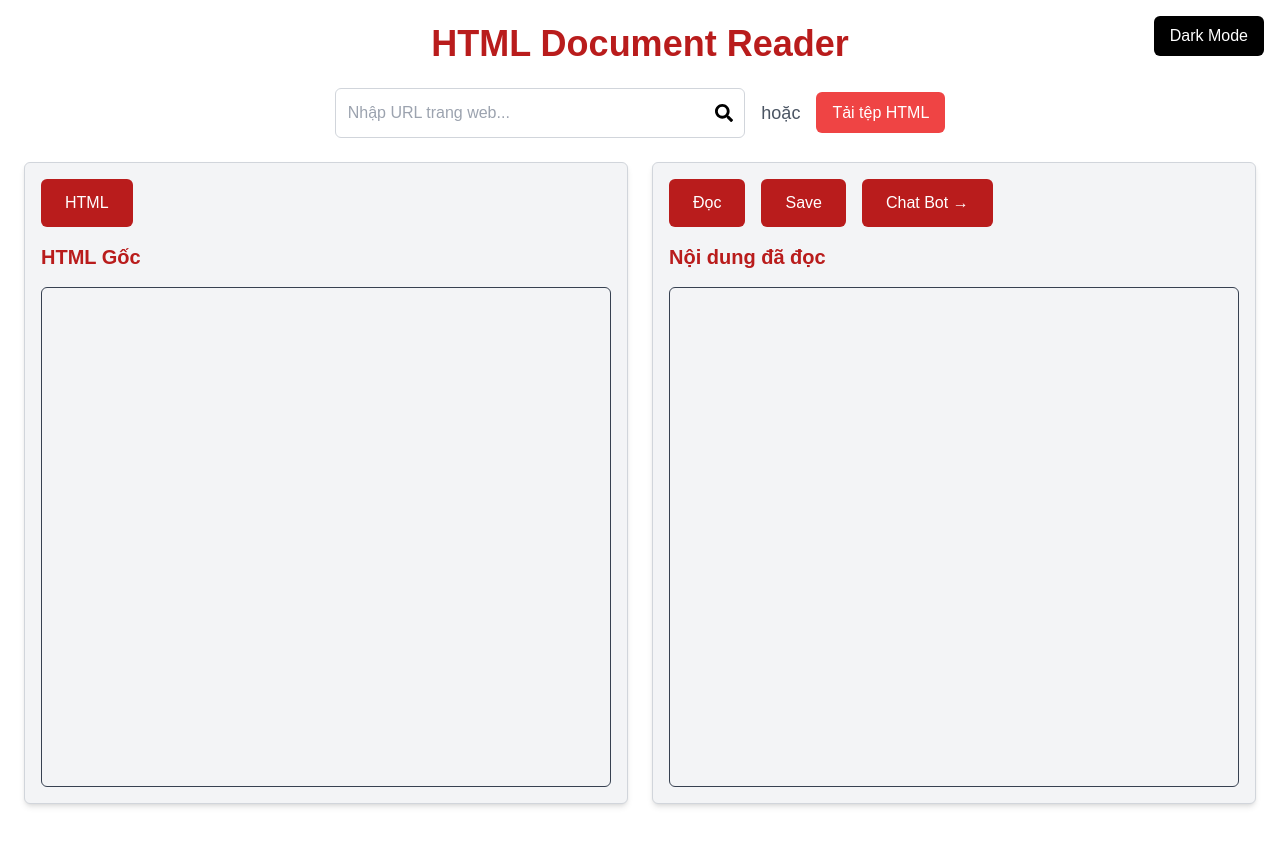
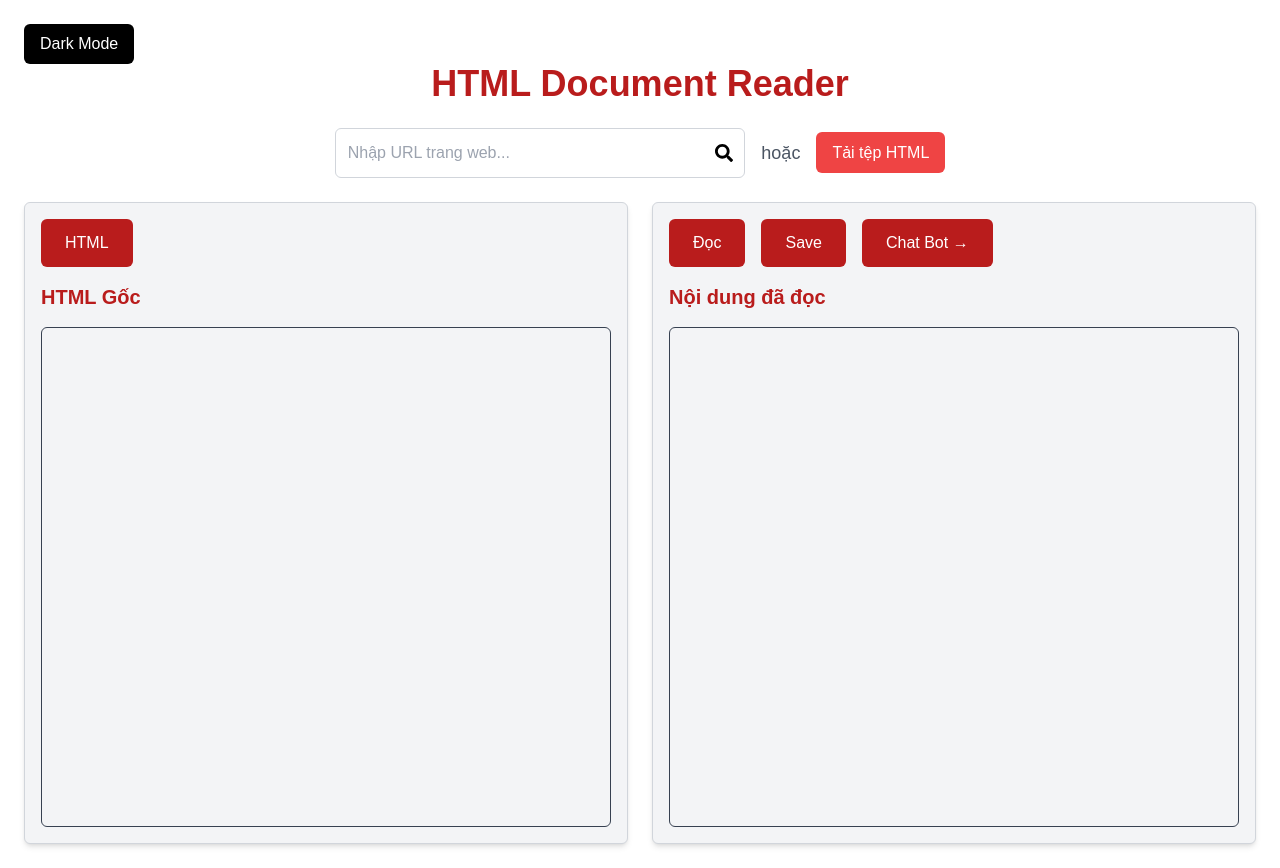
Before and after one commit to dinhtanloc/Scrawler-Web-data-using-DSA-Algorithm, a Next.js app in the folder frontend/: page / in a window 1280 px wide. Before the commit the page ends 828 px from the top, so only its background shows below. Built offline with nearby package versions, Linux system fonts and the light colour scheme.

Commit message:
Fix: Bỏ fixed cho nút dark mode

```diff
--- a/frontend/src/app/page.js
+++ b/frontend/src/app/page.js
@@ -109,7 +109,7 @@ export default function Home() {
       {/* Dark Mode Toggle */}
       <button
         onClick={toggleDarkMode}
-        className={`fixed top-4 right-4 px-4 py-2 rounded-md ${
+        className={`px-4 py-2 rounded-md ${
           isDarkMode
             ? "bg-white text-black border border-gray-700"
             : "bg-black text-white"
```
